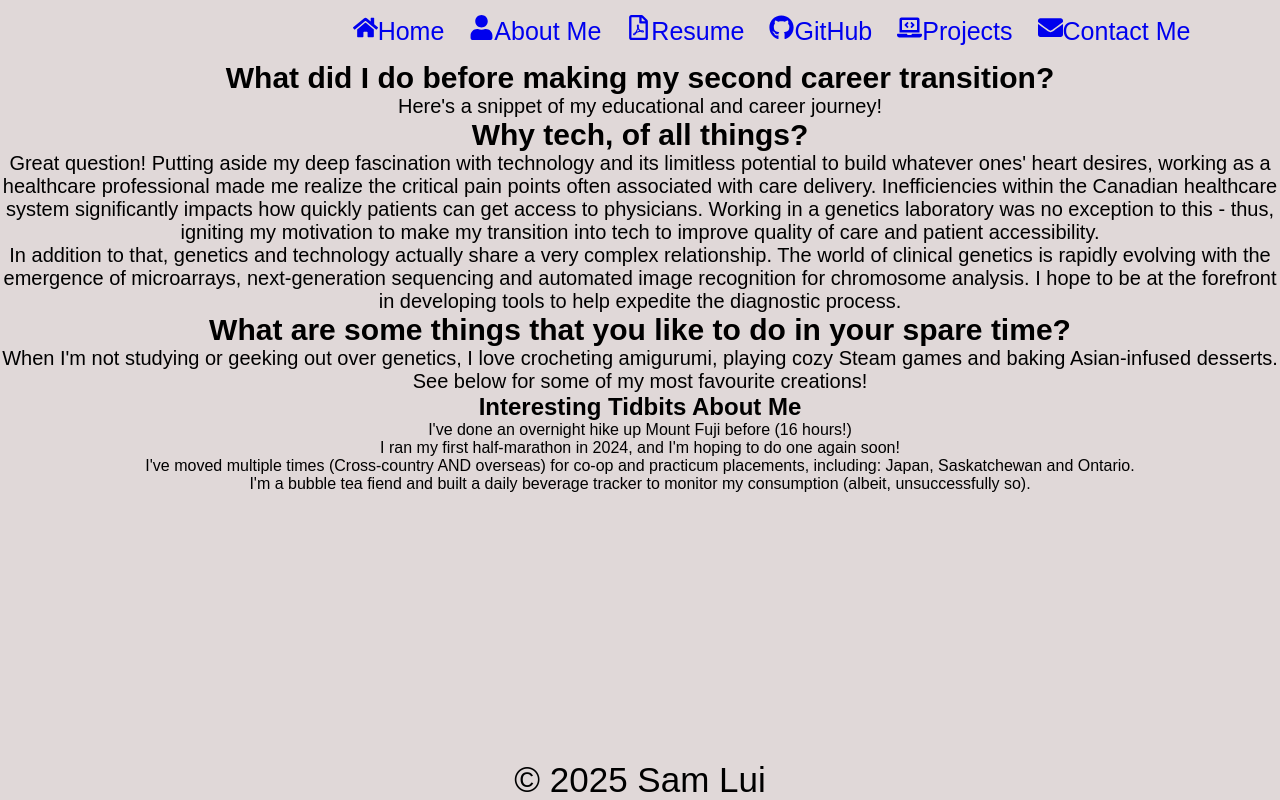
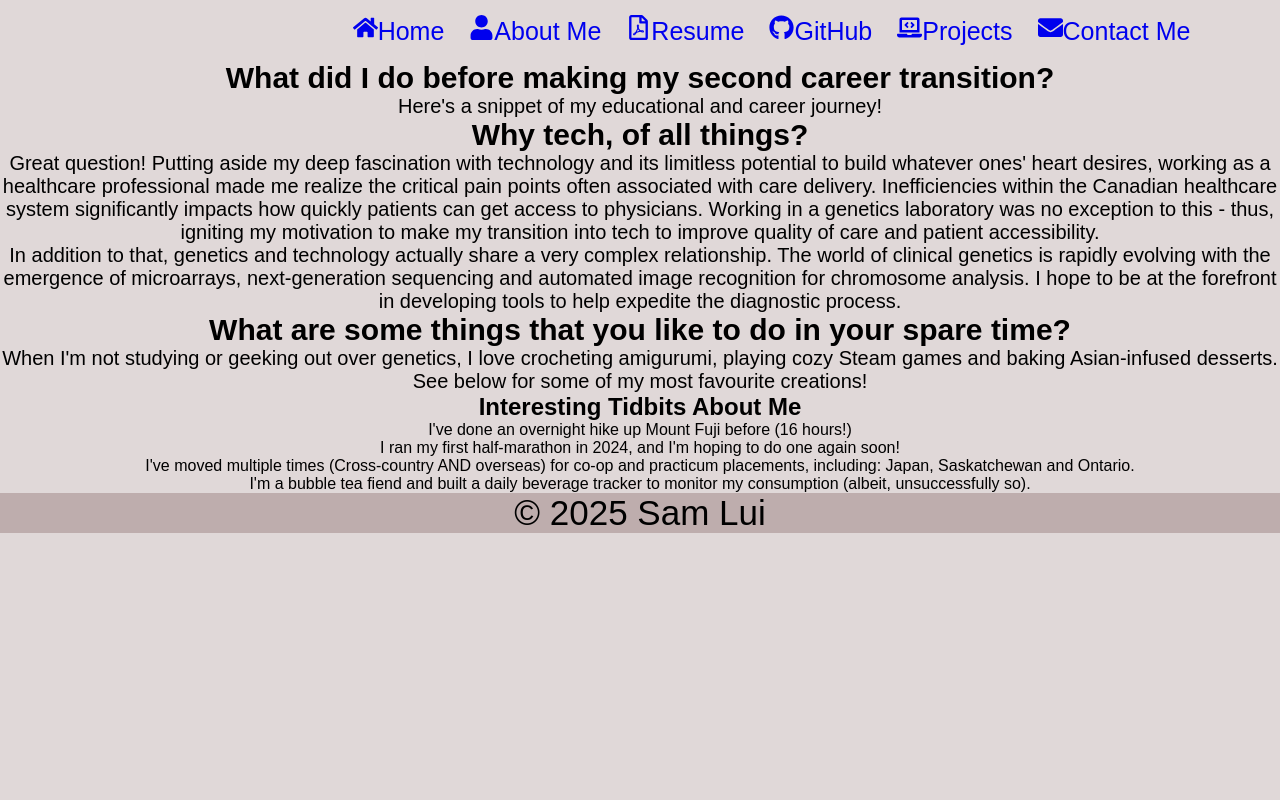
Before and after one commit to samlui1009/sam-lui, a React (Vite) app: page /aboutme in a window 1280 px wide. Built offline with nearby package versions, Linux system fonts and the light colour scheme; a web font is replaced by a local one.

Commit message:
Fixed footer issues

```diff
--- /dev/null
+++ b/src/App.css
@@ -0,0 +1,5 @@
+.app {
+    min-height: 100%;
+    display: flex;
+    flex-direction: column;
+}
--- a/src/App.jsx
+++ b/src/App.jsx
@@ -6,6 +6,9 @@ import Home from './pages/Home.jsx';
 import AboutMe from './pages/AboutMe.jsx';
 import Projects from './pages/Projects.jsx';
 import Contact from './pages/Contact.jsx';
+import Navbar from './components/Navbar.jsx';
+import Footer from './components/Footer.jsx';
+
 // We CANNOT be missing any import statements!
 // All components MUST be imported before they can be used in the JSX code
 // Error likely gets thrown without i - Rendering of route not possible
@@ -13,7 +16,9 @@ import Contact from './pages/Contact.jsx';
 
 function App() {
     return (
+        <div className="app">
         <Router>
+            <Navbar></Navbar>
             <Routes>
                 <Route path="/" element={<Home />} />
                 <Route path="/aboutme" element={<AboutMe />} />
@@ -22,7 +27,9 @@ function App() {
                 {/* Path informs which page component to show */}
                 {/* Think of it like amazon.com -> amazon.com/cart */}
             </Routes>
+            <Footer className="footer"></Footer>
         </Router>
+        </div>
     );
 }
 
--- a/src/components/Footer.css
+++ b/src/components/Footer.css
@@ -1,10 +1,11 @@
+/* Reference to fix the "sticky footer" issue -https://www.youtube.com/watch?v=pggIVY5eOGM */
+
 .footer {
-    position: fixed;
+    background-color: #beadad;
     left: 0;
     bottom: 0;
     width: 100%;
     text-align: center;
     font-size: 35px;
     z-index: 999;
-    /* Ensures that the footer will stay "on top" of other content */
 }
--- a/src/pages/AboutMe.jsx
+++ b/src/pages/AboutMe.jsx
@@ -1,13 +1,10 @@
 import './AboutMe.css';
-import Navbar from '../components/Navbar.jsx';
-import Footer from '../components/Footer.jsx';
 import '../components/CareerTimeline.jsx';
 import CareerTimeline from '../components/CareerTimeline.jsx';
 
 function AboutMe() {
     return (
         <>
-        <Navbar></Navbar>
         <div>
             <div className="career-transition">
                 <h2 className="career-transition-title">What did I do before making my second career transition?</h2>
@@ -52,7 +49,6 @@ function AboutMe() {
                 </ul>
             </div>
         </div>
-        <Footer></Footer>
         </>
     )
 }
--- a/src/pages/Contact.jsx
+++ b/src/pages/Contact.jsx
@@ -2,7 +2,6 @@ import React, { useRef } from 'react';
 import emailjs from '@emailjs/browser';
 import './Contact.css';
 import Image from '../assets/workspace_background.png';
-import Navbar from '../components/Navbar.jsx';
 import Footer from '../components/Footer.jsx';
 
 // Reference code for EmailJS from here:
@@ -33,7 +32,6 @@ function Contact() {
 
     return(
         <>
-        <Navbar></Navbar>
         <div className="thank-you-container">
         <h1 className="contact-title">Contact Me</h1>
         <p className="paragraph-1">
@@ -47,7 +45,7 @@ function Contact() {
         </p>
         <form ref={form} onSubmit={sendEmail} className="contact-form">
         <div className="input-box">
-            <label>Full Name</label>
+            <label>Name</label>
             <input type="text" name="user_name" className="field" placeholder="Enter your name" required />
         </div>
         <div className="input-box">
@@ -64,7 +62,6 @@ function Contact() {
         <button type="submit" className="send-msg">Send Message</button>
         </form>
         </div>
-        <Footer></Footer>
         </>
 
         // Draft that pops up in Outlook is how EmailJS interacts with
--- a/src/pages/Home.jsx
+++ b/src/pages/Home.jsx
@@ -1,6 +1,4 @@
 import Card from '../components/Card.jsx';
-import Navbar from '../components/Navbar.jsx';
-import Footer from '../components/Footer.jsx';
 import React, { useEffect } from 'react';
 import Typed from 'typed.js';
 import './Home.css';
@@ -30,11 +28,9 @@ function Home() {
 
     return(
         <div>
-        <Navbar></Navbar>
         <div className="typed-output"><span ref={el} />
         </div>
         <Card></Card>
-        <Footer></Footer>
         </div>
     );
 }
--- a/src/pages/Projects.jsx
+++ b/src/pages/Projects.jsx
@@ -1,13 +1,9 @@
-import Navbar from '../components/Navbar.jsx';
-import Footer from '../components/Footer.jsx';
 
 function Projects() {
 
     return(
         <>
         <div>
-        <Navbar></Navbar>
-        <Footer></Footer>
         </div>
         </>
     )
```
